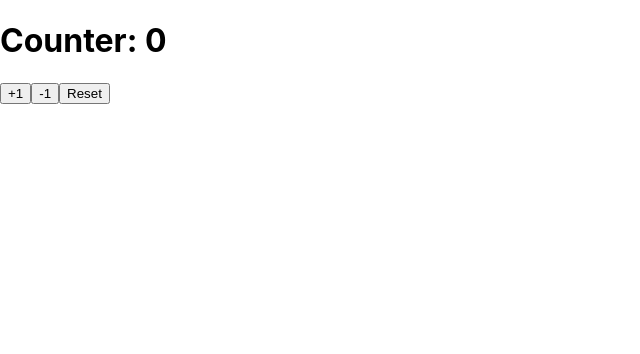
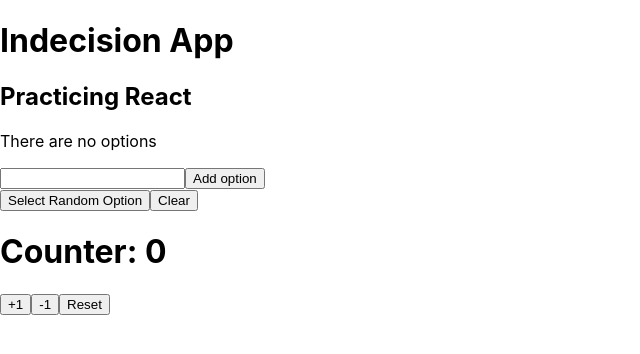
Before and after one commit to JOadelic/React-udemy-course, a React (Create React App) app: page / in a window 1280 px wide. Shown: the top 354 px of the page, without its empty margins (0-640 px from the left). Built offline with nearby package versions, Linux system fonts and the light colour scheme.

Commit message:
adds random option selector

```diff
--- a/src/App.js
+++ b/src/App.js
@@ -1,12 +1,52 @@
 import React, {useState} from 'react';
-import logo from './logo.svg';
 import './App.css';
 
 function App() {
-  const [count, setCount] = useState(0)
+  const [count, setCount] = useState(0);
+  const [options, setOptions] = useState([]);
+
+  const app = {
+    title: "Indecision App",
+    subtitle: "Practicing React",
+  };
+
+  const formSubmit = (e) => {
+    e.preventDefault();
+
+    let option = e.target.elements.option.value;
+
+    if (option) {
+      setOptions((prev) => [...prev, option])
+      e.target.elements.option.value = "";
+    }
+  }
+
+  const clearOptions = () => {
+    setOptions([])
+  }
+
+  const choose = () => {
+    let chosenOption = Math.floor(Math.random() * options.length)
+    alert(`Select option ${chosenOption + 1}`)
+  }
 
   return (
   <div>
+    <div>
+      <h1>{app.title}</h1>
+      <h2>{app.subtitle}</h2>
+      <p>{app.subtitle && options.length > 0 ? `These are your options: ` : `There are no options`}</p>
+      <ol>
+        {options.map(option => (<li key={option}>{option}</li>))}
+      </ol>
+      <form onSubmit={formSubmit}>
+        <input type='text' name='option'/>
+        <button>Add option</button>
+      </form>
+      <button onClick={choose}>Select Random Option</button>
+      <button onClick={clearOptions}>Clear</button>
+    </div>
+
     <h1>Counter: {count}</h1>
     <button onClick={() => setCount(count + 1)}>+1</button>
     <button onClick={() => setCount(count - 1)}>-1</button>
```
